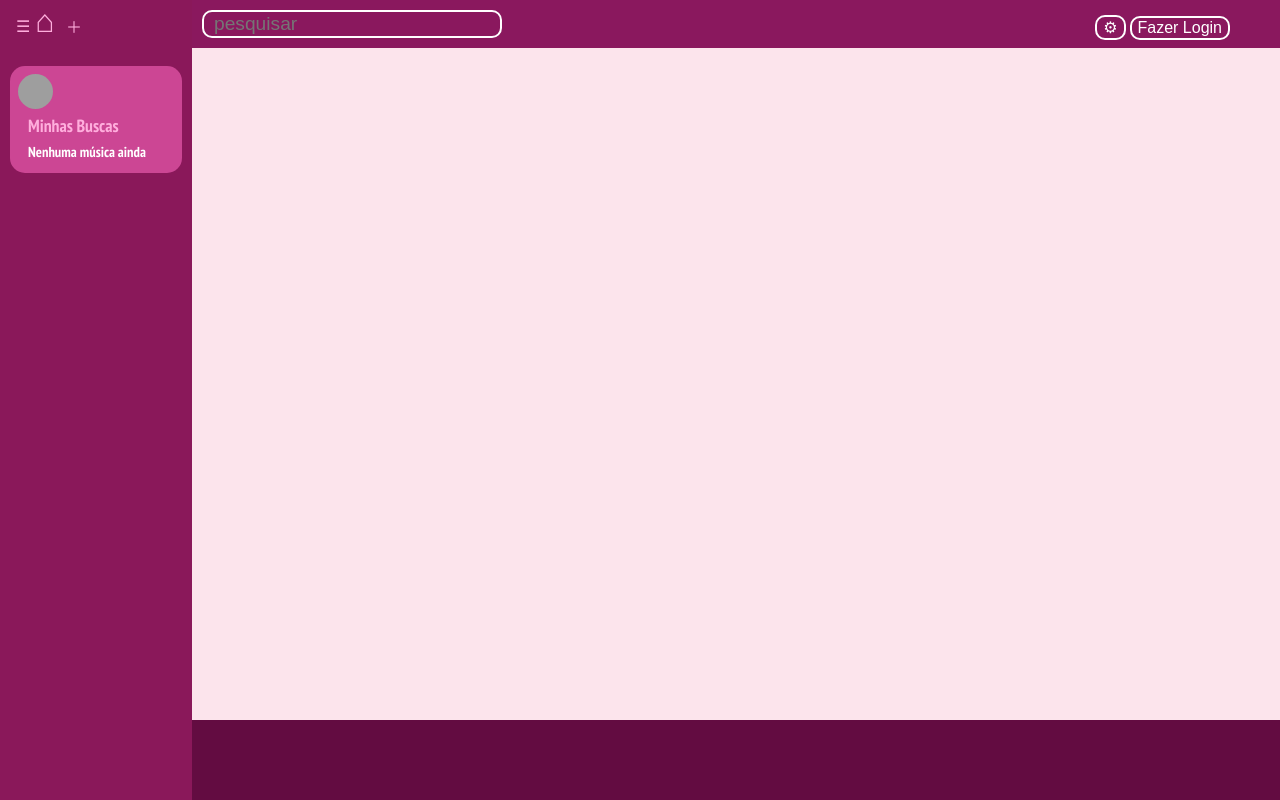
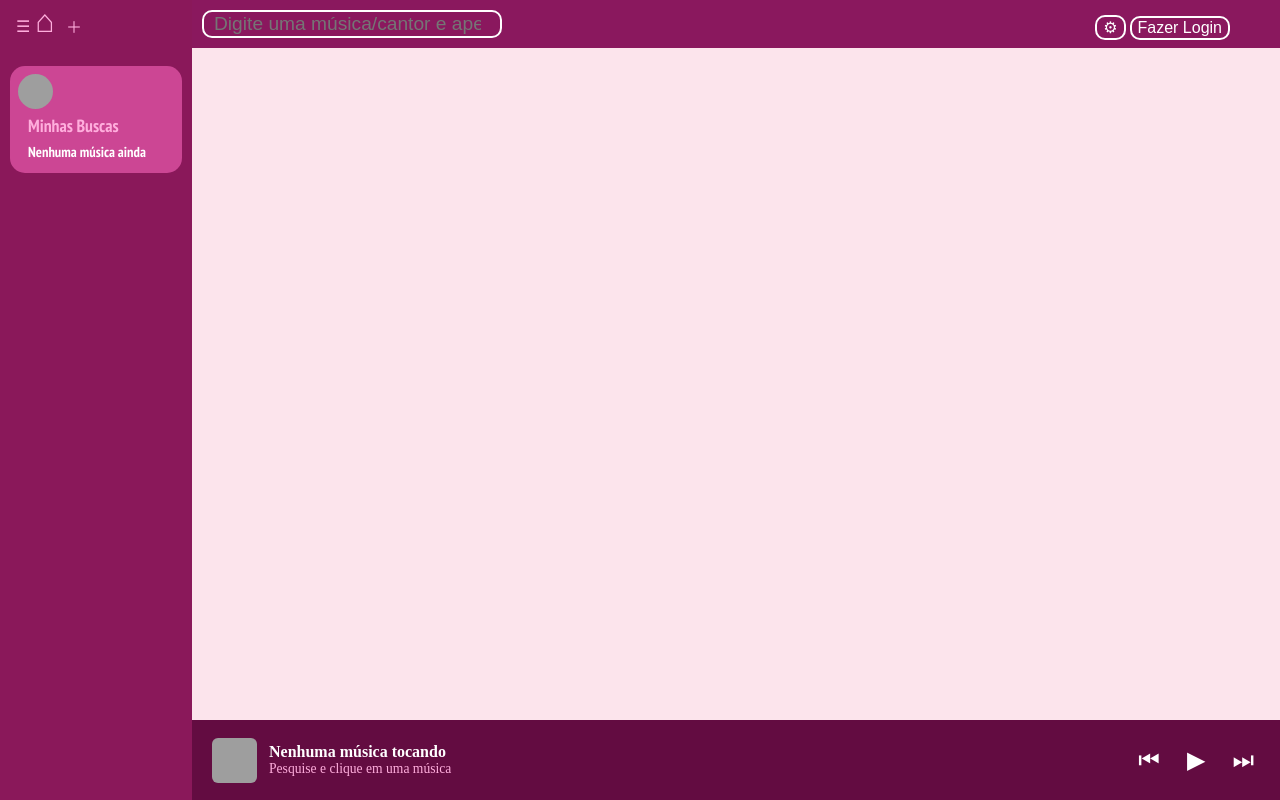
Before and after one commit to sosozinhaa-9230/musiquinhas-tp2, a plain HTML site: page clicker/index.html in a window 1280 px wide. Drawn offline with Linux system fonts and the light colour scheme; grey boxes are pictures that could not be loaded.

Commit message:
Update index.html

```diff
--- a/clicker/index.html
+++ b/clicker/index.html
@@ -12,7 +12,7 @@
 </head>
 <body>
     <header>
-        <input type="search" name="" id="barra-pesquisa" placeholder="pesquisar">
+        <input type="search" name="" id="barra-pesquisa" placeholder="Digite uma música/cantor e aperte Enter...">
         <div>
             <button type="button">⚙</button>
             <button type="button">Fazer Login</button>
@@ -36,7 +36,18 @@
 
     </main>
     <footer>
-
+        <div class="player-info">
+            <img src="https://www.kindpng.com/picc/m/26-260950_vector-royalty-free-download-cd-drawing-aesthetic-png.png" alt="">
+            <div>
+                <strong>Nenhuma música tocando</strong>
+                <span>Pesquise e clique em uma música</span>
+            </div>
+        </div>
+        <div class="player-controls">
+            <button>⏮</button>
+            <button>▶</button>
+            <button>⏭</button>
+        </div>
     </footer>
 </body>
 </html>
```
